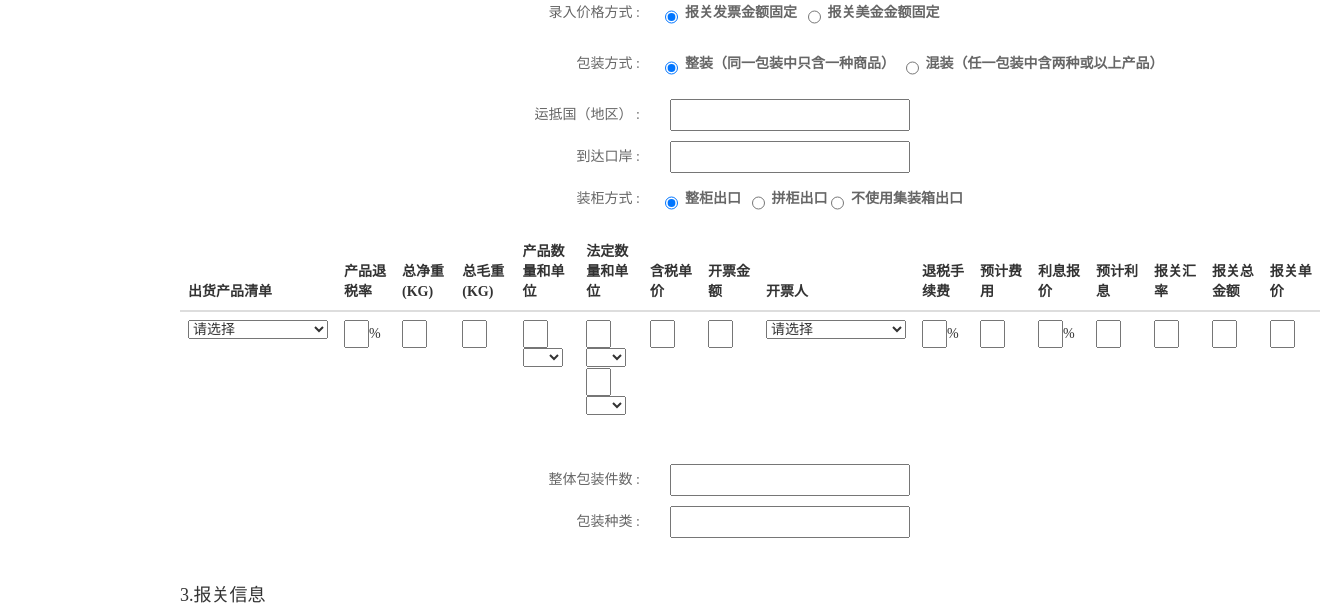
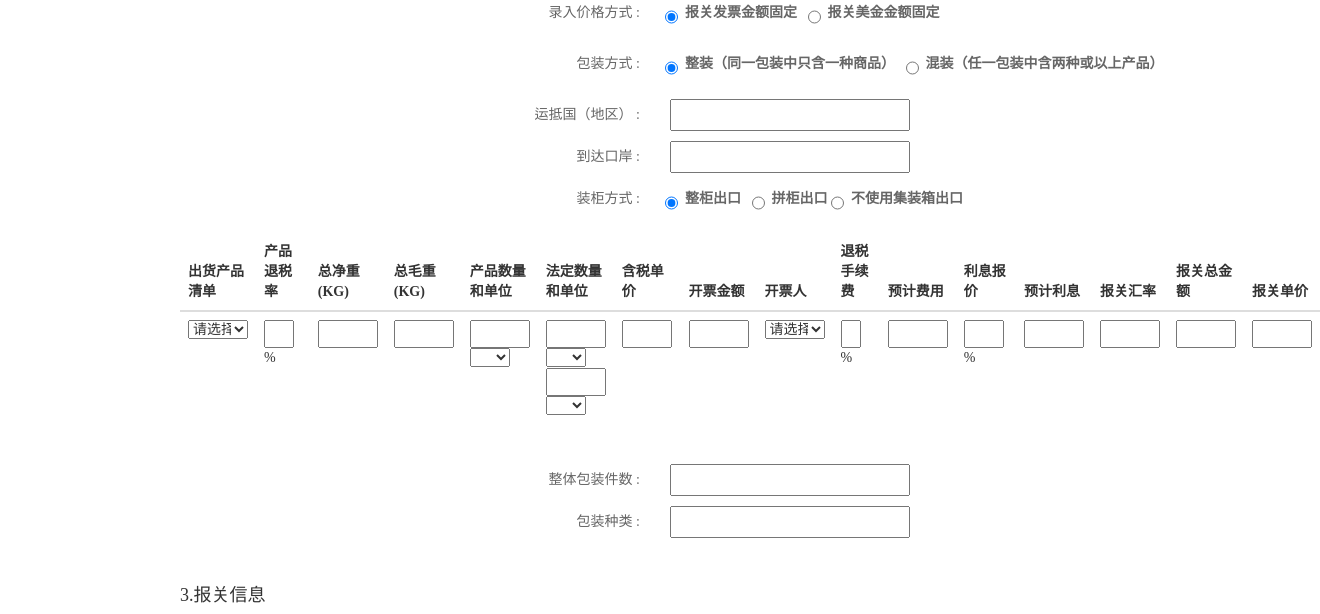
Before and after one commit to WenYan1/ydlweb, a Yii app: template ydlweb/views/order/add_order_1.php in a window 1320 px wide. Shown: the part 824-1438 px from the top of the page. Run offline with PHP 8.4 and a stand-in for Yii, Linux system fonts and the light colour scheme; the template is opened without the code that fills it, so the values that code supplies are empty; some libraries are stand-ins or nearby versions.

Commit message:
修改订单表单

```diff
--- a/ydlweb/views/order/add_order_1.php
+++ b/ydlweb/views/order/add_order_1.php
@@ -257,7 +257,7 @@
                             <tr>
 							<!--出货产品清单-->
                                 <td style="width: 6%">
-                                    <select name="goods[0][goods_id]" id="goods_id" style="width: 140px;">
+                                    <select name="goods[0][goods_id]" id="goods_id" style="width: 60px;">
                                         <option value="">请选择</option>
                                         <?php foreach ($goods as $item){ ?>
                                             <option value="<?=$item['id']?>"><?=$item['goods_name']?></option>
@@ -265,13 +265,13 @@
                                     </select>
                                 </td>
 								<!--产品退税率-->
-								<td style="width: 6%"><input  onkeyup="cost(this);" class="input-padding" type="text" name="#####" id="tax_rebate_rate" value=""  style="width:25px"/>%</td>
+								<td style="width: 6%"><input  onkeyup="cost(this);" class="input-padding" type="text" name="#####" id="tax_rebate_rate" value=""  style="width:30px"/>%</td>
                                <!--总净重-->
-							   <td style="width: 6%"><input class="input-padding" type="text" name="goods[0][net_weight]" id="net_weight" value=""  style="width:25px"/></td>
+							   <td style="width: 6%"><input class="input-padding" type="text" name="goods[0][net_weight]" id="net_weight" value=""  style="width:60px"/></td>
                                 <!--总毛重-->
-								<td style="width: 6%"><input class="input-padding" type="text" name="goods[0][gross_weight]" id="gross_weight" value="" style="width:25px"/></td>
+								<td style="width: 6%"><input class="input-padding" type="text" name="goods[0][gross_weight]" id="gross_weight" value="" style="width:60px"/></td>
                                 <!--产品数量和单位-->
-								<td style="width: 6%"><input class="input-padding" type="text" name="goods[0][box_number]" id="box_number" value="" style="width:25px"/>
+								<td style="width: 6%"><input class="input-padding" type="text" name="goods[0][box_number]" id="box_number" value="" style="width:60px"/>
                                     <select name="goods[0][box_unit]" id="box_unit" style="width: 40px;">
                                         <option value=""></option>
                                         <?php $unit_list = Tool::getUnitList();
@@ -283,7 +283,7 @@
                                 </td>
 								<!--法定数量和单位-->
 								  <td style="width: 6%">
-                                    <input class="input-padding" type="text" name="goods[0][standard_count]" id="standard_count" value="" style="width:25px"/>
+                                    <input class="input-padding" type="text" name="goods[0][standard_count]" id="standard_count" value="" style="width:60px"/>
 									 <select name="#####" id="#####" style="width: 40px;">
                                         <option value=""></option>
                                         <?php $unit_list = Tool::getUnitList();
@@ -293,7 +293,7 @@
                                         <?php } ?>
                                     </select>
 									</br>
-                                    <input class="input-padding" type="text" name="goods[0][standard_count2]" id="standard_count2" value="" style="width:25px"/>
+                                    <input class="input-padding" type="text" name="goods[0][standard_count2]" id="standard_count2" value="" style="width:60px"/>
                                      <select name="#####" id="#####" style="width: 40px;">
                                         <option value=""></option>
                                         <?php $unit_list = Tool::getUnitList();
@@ -304,12 +304,12 @@
                                     </select>
                                 </td>
 								<!--含税单价-->
-							   <td style="width: 6%"><input class="input-padding" type="text" name="goods[0][goods_price]" id="goods_price" value="" style="width:25px"/></td>
+							   <td style="width: 6%"><input class="input-padding" type="text" name="goods[0][goods_price]" id="goods_price" value="" style="width:50px"/></td>
                                <!--开票金额-->
-							   <td style="width: 6%"><input  onkeyup="cost(this);" class="input-padding" type="text"   name="goods[0][invoice_amount]" id="invoice_amount" value="" style="width:25px"/></td>
+							   <td style="width: 6%"><input  onkeyup="cost(this);" class="input-padding" type="text"   name="goods[0][invoice_amount]" id="invoice_amount" value="" style="width:60px"/></td>
 								<!--开票人-->
 							   <td style="width: 6%">
-                                    <select name="goods[0][supplier_id]" id="supplier_id" style="width: 140px;">
+                                    <select name="goods[0][supplier_id]" id="supplier_id" style="width: 60px;">
                                         <option value="">请选择</option>
 		                                <?php foreach ($supplier as $item){ ?>
                                             <option value="<?=$item['id']?>"><?=$item['company_name']?></option>
@@ -317,19 +317,19 @@
                                     </select>
                                 </td>
 								<!--退税手续费-->
-							   <td style="width: 6%"><input onkeyup="cost(this);" class="input-padding" type="text" name="#####" id="procedure_rate" value="" style="width:25px"/>%</td>
+							   <td style="width: 6%"><input onkeyup="cost(this);" class="input-padding" type="text" name="#####" id="procedure_rate" value="" style="width:20px"/>%</td>
 							   <!--预计费用-->
-							   <td style="width: 6%"><input class="input-padding" type="text" name="#####" id="estimated_cost" value="" style="width:25px"/></td>
+							   <td style="width: 6%"><input class="input-padding" type="text" name="#####" id="estimated_cost" value="" style="width:60px"/></td>
                                <!--利息报价-->
-							   <td style="width: 6%"><input onkeyup="cost(this);" class="input-padding" type="text" name="#####" id="interest_offer" value="" style="width:25px"/>%</td>
+							   <td style="width: 6%"><input onkeyup="cost(this);" class="input-padding" type="text" name="#####" id="interest_offer" value="" style="width:40px"/>%</td>
 							  <!--预计利息-->
-							   <td style="width: 6%"><input class="input-padding" type="text" name="#####" id="estimated_interest" value="" style="width:25px"/></td>
+							   <td style="width: 6%"><input class="input-padding" type="text" name="#####" id="estimated_interest" value="" style="width:60px"/></td>
 							  <!--报关汇率-->
-							  <td style="width: 6%"><input onkeyup="cost(this);"  class="input-padding" type="text" name="goods[0][estimate]" id="estimate" value="" style="width:25px"/></td>
+							  <td style="width: 6%"><input onkeyup="cost(this);"  class="input-padding" type="text" name="goods[0][estimate]" id="estimate" value="" style="width:60px"/></td>
                                <!--报关总金额-->
-							  <td style="width: 6%"><input class="input-padding" type="text" name="goods[0][subtotal]" id="subtotal" value="" style="width:25px" /></td>
+							  <td style="width: 6%"><input class="input-padding" type="text" name="goods[0][subtotal]" id="subtotal" value="" style="width:60px" /></td>
 							 <!--报关单价-->
-							 <td style="width: 6%"><input class="input-padding" type="text" name="#####" id="customs_declaration_price" value="" style="width:25px"/></td>
+							 <td style="width: 6%"><input class="input-padding" type="text" name="#####" id="customs_declaration_price" value="" style="width:60px"/></td>
 
                             </tr>
                         </tbody>
```
